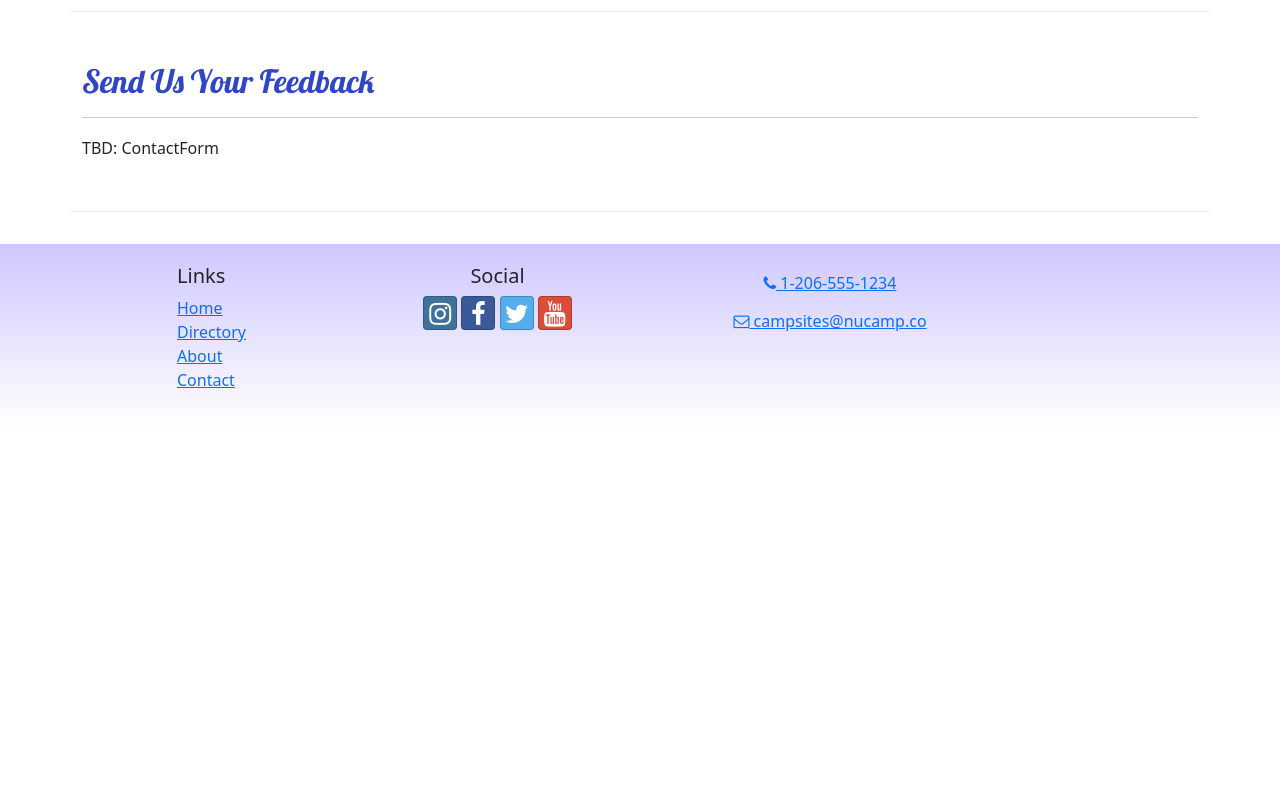
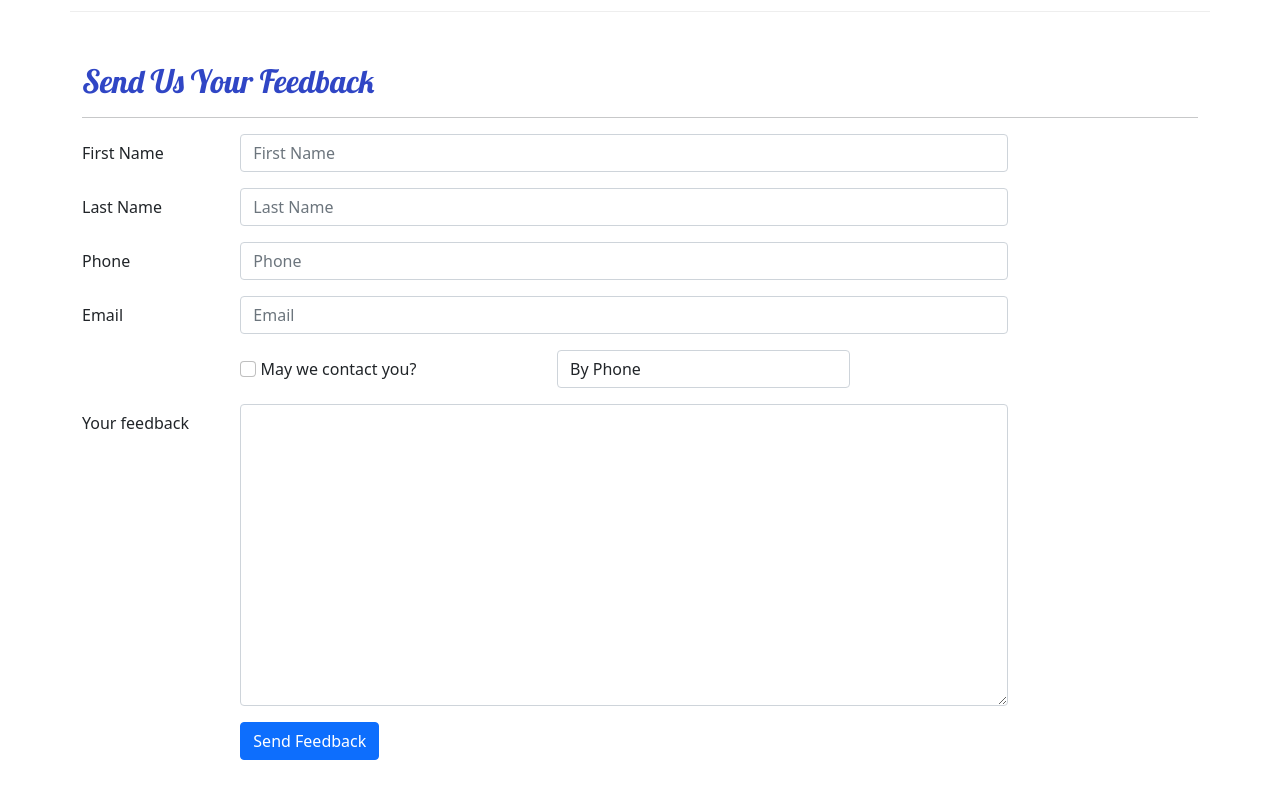
Before and after one commit to loganthall/react-nucampsite, a React (Create React App) app: page /contact in a window 1280 px wide. Shown: the part 480-1280 px from the top of the page. Before the commit the page ends 908 px from the top, so only its background shows below. Built offline with nearby package versions, Linux system fonts and the light colour scheme.

Commit message:
ContactForm part 3

```diff
--- /dev/null
+++ b/src/components/ContactForm.js
@@ -0,0 +1,78 @@
+import { Button, Label, Col, FormGroup } from 'reactstrap';
+import { Formik, Field, Form } from 'formik';
+
+const ContactPage = () => {
+    const handleSubmit = (values, {resetForm}) => {
+        console.log('form values:', values);
+        console.log('in JSON format', JSON.stringify(values));
+        resetForm();
+    };
+
+    return (
+        <Formik initialValues={{firstName: '', lastName: '', phoneNum: '', email: '', agree: false, contactType: 'By Phone', feedback: ''}} onSubmit={handleSubmit}>
+            <Form>
+                <FormGroup row>
+                    <Label htmlFor='firstName' md='2'>
+                        First Name
+                    </Label>
+                    <Col md='10'>
+                        <Field name='firstName' placeholder='First Name' className='form-control' />
+                    </Col>
+                </FormGroup>
+                <FormGroup row>
+                    <Label htmlFor='lastName' md='2'>
+                        Last Name
+                    </Label>
+                    <Col md='10'>
+                        <Field name='lastName' placeholder='Last Name' className='form-control' />
+                    </Col>
+                </FormGroup>
+                <FormGroup row>
+                    <Label htmlFor='phoneNum' md='2'>
+                        Phone
+                    </Label>
+                    <Col md='10'>
+                        <Field name='phoneNum' placeholder='Phone' className='form-control' />
+                    </Col>
+                </FormGroup>
+                <FormGroup row>
+                    <Label htmlFor='email' md='2'>
+                        Email
+                    </Label>
+                    <Col md='10'>
+                        <Field name='email' placeholder='Email' className='form-control' />
+                    </Col>
+                </FormGroup>
+                <FormGroup row>
+                    <Label check md={{size: 4, offset: 2}}>
+                        <Field name='agree' type='checkbox' className='form-check-input' />{' '}
+                        May we contact you?
+                    </Label>
+                    <Col md='4'>
+                        <Field name='contactType' as='select' className='form-control'>
+                            <option>By Phone</option>
+                            <option>By Email</option>
+                        </Field>
+                    </Col>
+                </FormGroup>
+                <FormGroup row>
+                    <Label htmlFor='feedback' md='2'>
+                        Your feedback
+                    </Label>
+                    <Col md='10'>
+                        <Field name='feedback' as='textarea' rows='12' className='form-control' />
+                    </Col>
+                </FormGroup>
+                <FormGroup row>
+                    <Col md={{size: 10, offset: 2}}>
+                        <Button type='submit' color='primary'>
+                            Send Feedback
+                        </Button>
+                    </Col>
+                </FormGroup>
+            </Form>
+        </Formik>
+    );
+};
+
+export default ContactPage;
--- a/src/pages/ContactPage.js
+++ b/src/pages/ContactPage.js
@@ -1,5 +1,6 @@
 import { Container, Col, Row } from "reactstrap";
 import SubHeader from '../components/SubHeader';
+import ContactForm from '../components/ContactForm'
 
 const ContactPage = () => {
     return (
@@ -32,7 +33,7 @@
                     <hr />
                 </Col>
                 <Col md='10'>
-                    TBD: ContactForm
+                    <ContactForm />
                 </Col>
             </Row>
         </Container>
```
